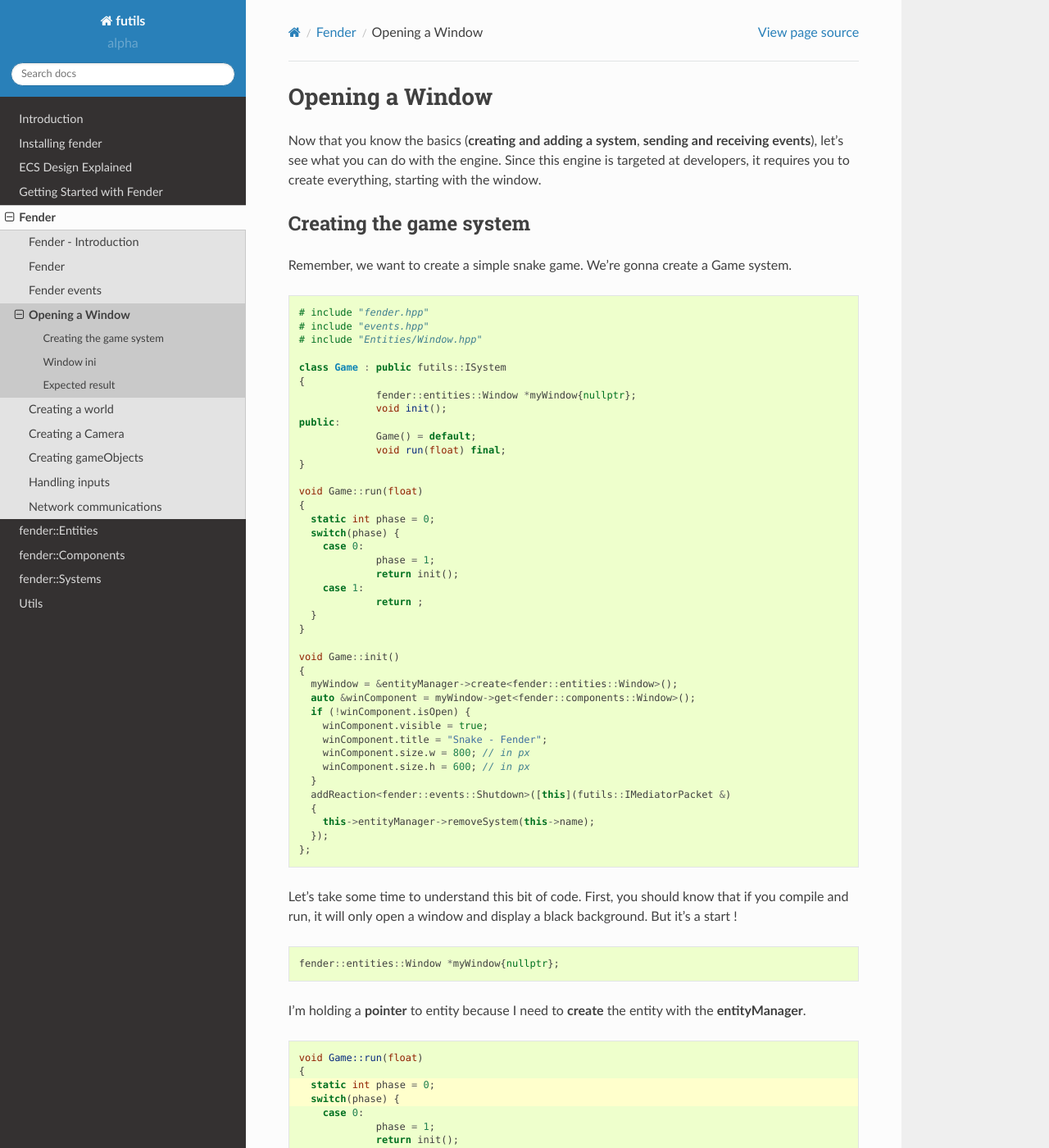
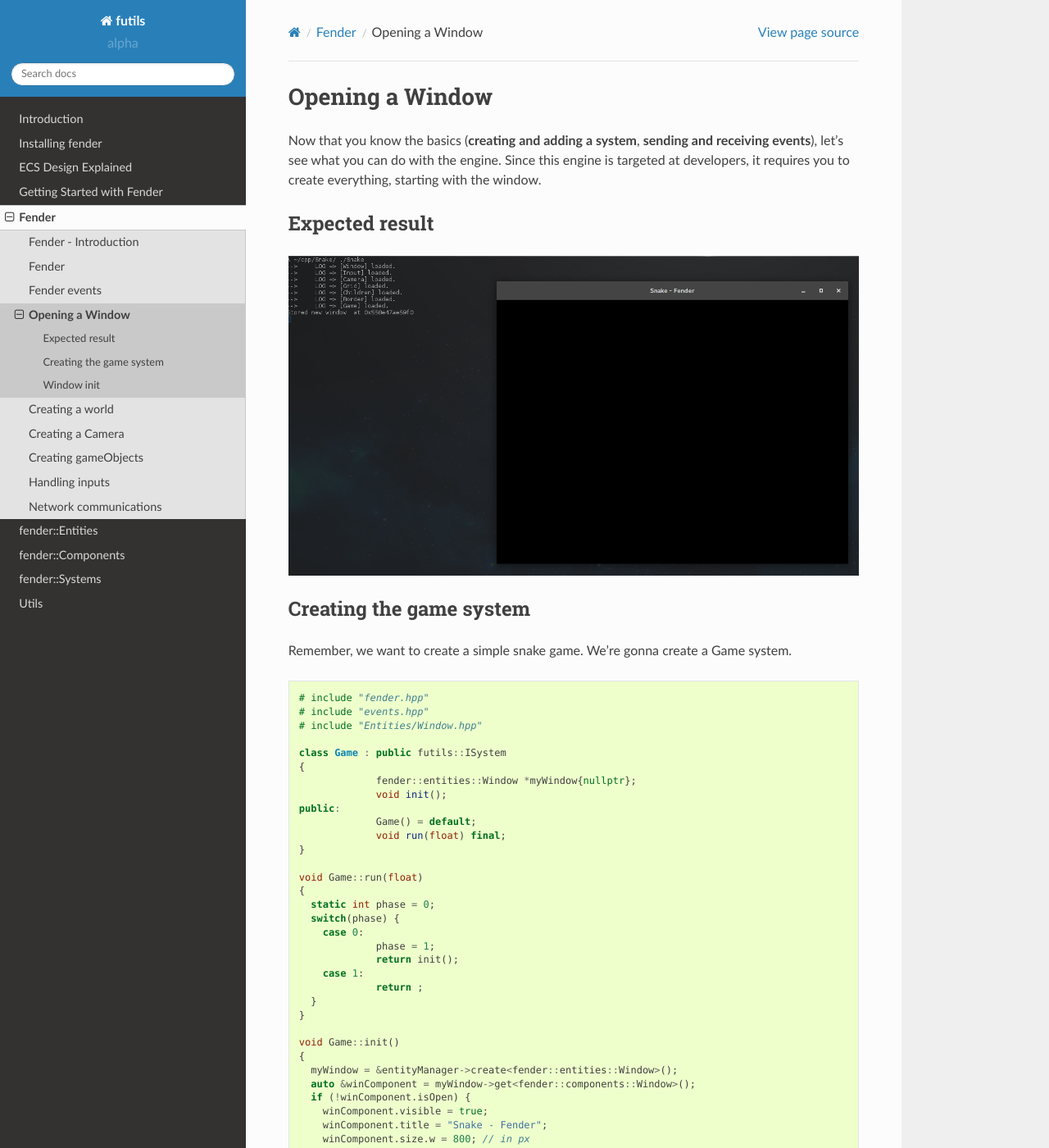
Before and after one commit to ganzf/futils, a Sphinx documentation site: the page built from docs/fender/window.rst, in a window 1280 px wide and 1400 px high. Shown: the whole window at 82% size. Built offline with Sphinx 7.4.7 and the Read the Docs theme 2.0.0, drawn with Linux system fonts in a browser that asks for light colours; some of the changed text lies outside the part shown.

Commit message:
update doc and small patch for World

```diff
--- a/docs/fender/window.rst
+++ b/docs/fender/window.rst
@@ -3,6 +3,14 @@ Opening a Window
 
 Now that you know the basics (**creating and adding a system**, **sending and receiving events**), let's see what you can do with the engine.
 Since this engine is targeted at developers, it requires you to create everything, starting with the window.
+
+Expected result
+---------------
+
+.. image:: simpleWindow.png
+   :width: 100%
+   :alt: A Simple Window
+
 
 Creating the game system
 ------------------------
@@ -78,8 +86,8 @@ I'm holding a **pointer** to entity because I need to **create** the entity with
 
 I'm using a static int to switch **states** : i'll initialize once and then forever just return. You are not forced to have an ``init`` function, but its often required (if only for event reactions).
 
-Window ini
-----------
+Window init
+-----------
 
 .. code-block:: cpp
    :emphasize-lines: 3
@@ -122,10 +130,3 @@ Note that i'm taking a reference to the component of myWindow of type ``<fender:
      }
 
 If the window isn't open already, then i'll set **visible** to **true** (the system will know it must render this window) and set other self-explanatory variables.
-
-Expected result
----------------
-
-.. image:: simpleWindow.png
-   :width: 100%
-   :alt: A Simple Window
--- a/docs/fender/world.rst
+++ b/docs/fender/world.rst
@@ -1,2 +1,8 @@
 Creating a world
 ================
+
+Its nice to have a window... but right now there's just nothing to show.
+What you need to do is create a **World** entity.
+
+Expected output
+---------------
```
Also changed, not shown: 1 other file.
